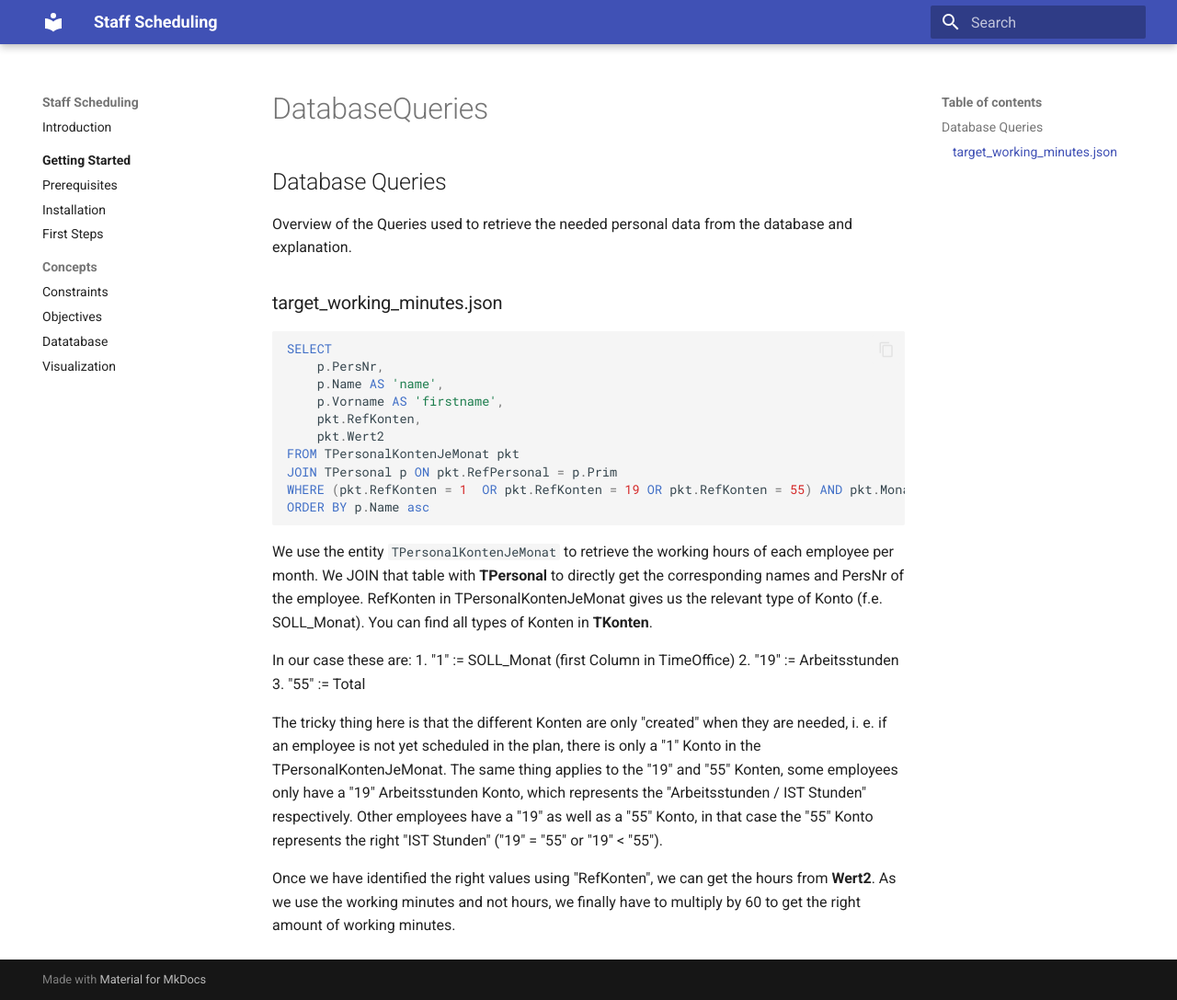
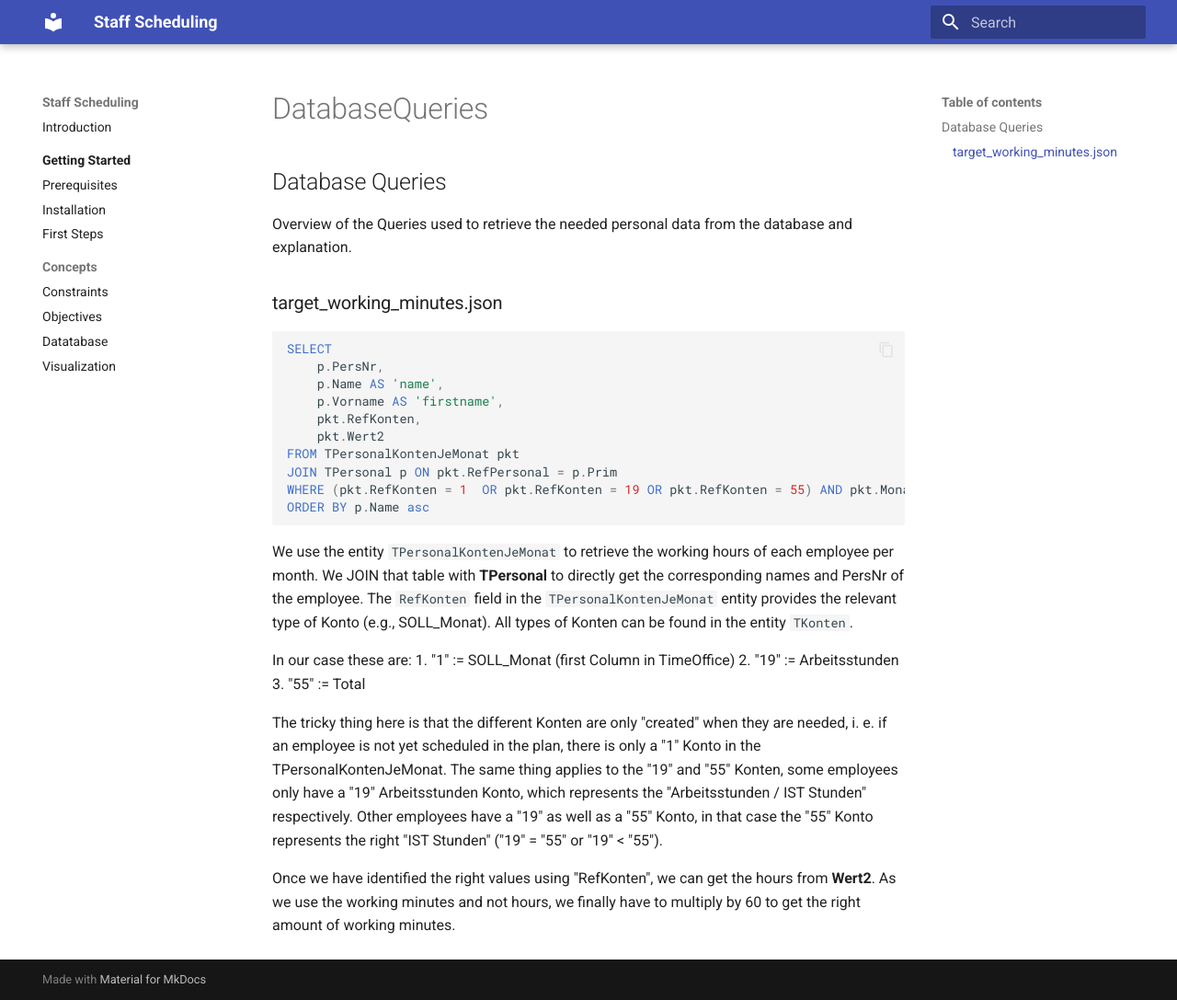
Before and after one commit to CombiRWTH/StaffScheduling, an MkDocs documentation site: the page built from docs/DatabaseQueries.md, in a window 1280 px wide and 1087 px high. Shown: the whole window at 92% size. Built offline with MkDocs 1.6.1 and Material for MkDocs 9.7.7, drawn with Linux system fonts in a browser that asks for light colours.

Commit message:
Update docs/DatabaseQueries.md
Co-authored-by: Philipp Lentzen <code@philipplentzen.dev>

```diff
--- a/docs/DatabaseQueries.md
+++ b/docs/DatabaseQueries.md
@@ -18,7 +18,7 @@ ORDER BY p.Name asc
 
 We use the entity `TPersonalKontenJeMonat` to retrieve the working hours of each employee per month.
 We JOIN that table with **TPersonal** to directly get the corresponding names and PersNr of the employee.
-RefKonten in TPersonalKontenJeMonat gives us the relevant type of Konto (f.e. SOLL_Monat). You can find all types of Konten in **TKonten**.
+The `RefKonten` field in the `TPersonalKontenJeMonat` entity provides the relevant type of Konto (e.g., SOLL_Monat). All types of Konten can be found in the entity `TKonten`.
 
 In our case these are:
 1. "1" := SOLL_Monat (first Column in TimeOffice)
```
